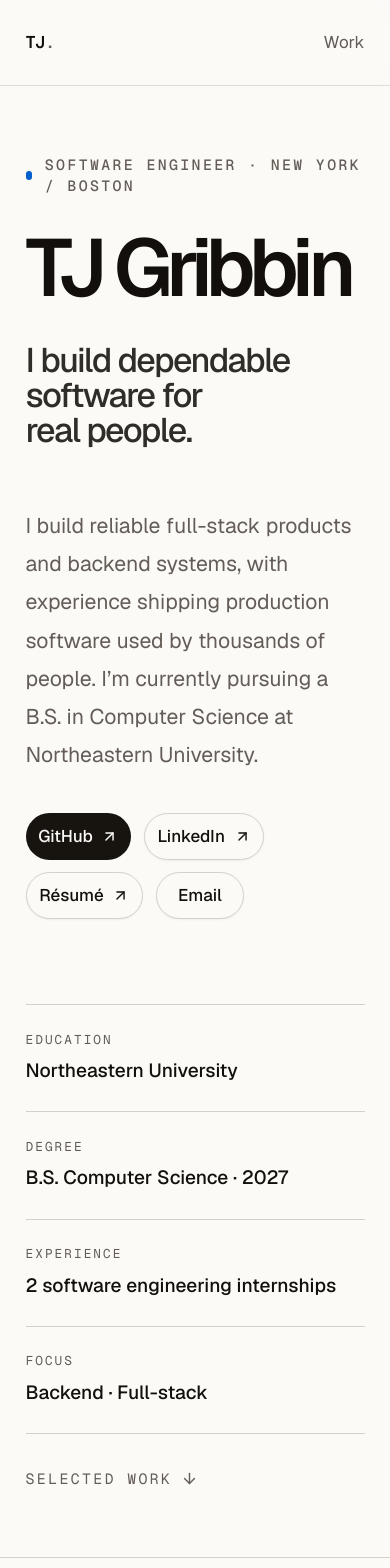
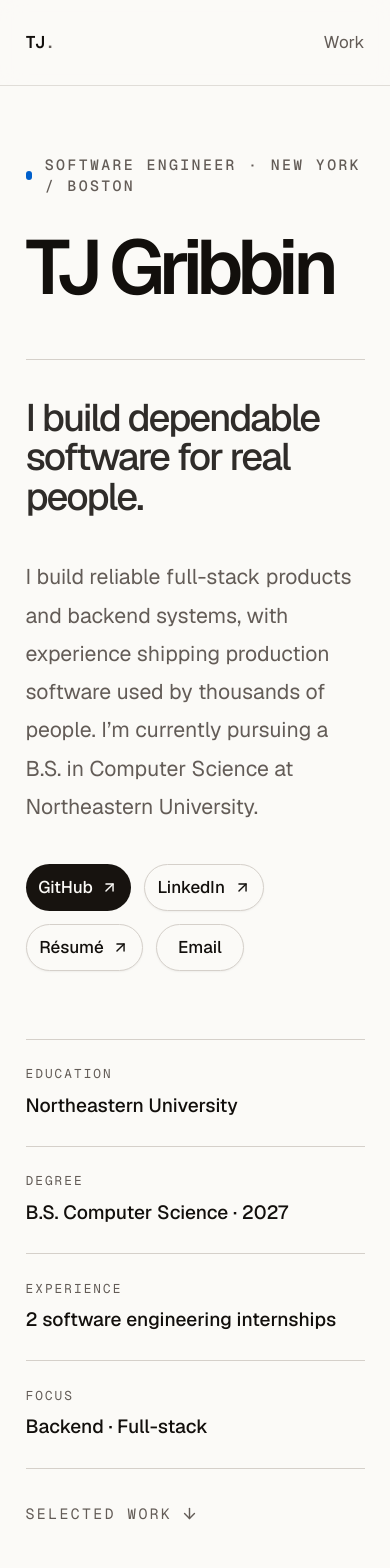
Before and after one commit to timothygribbin/personal-website-updated, a Next.js app: page / in a window 390 px wide. Shown: the top 1568 px of the page. Built offline with nearby package versions, Linux system fonts and the light colour scheme.

Commit message:
style: simplify hero and widen text flow

```diff
--- a/app/page.tsx
+++ b/app/page.tsx
@@ -47,22 +47,25 @@ export default function Home() {
       <SiteHeader />
 
       <main id="main-content">
-        <section className="page-grid border-b border-border py-16 md:py-24 lg:py-28">
-          <div className="lg:col-span-8">
+        <section className="page-grid border-b border-border py-16 md:py-20 lg:py-24">
+          <div className="lg:col-span-12">
             <p className="eyebrow">
               <span className="inline-block size-2 rounded-full bg-[var(--signal)]" />
               Software engineer · New York / Boston
             </p>
-            <h1 className="mt-9 max-w-[8ch] text-[clamp(4.75rem,9vw,11.5rem)] font-semibold leading-[0.82] tracking-[-0.075em]">
+            <h1 className="mt-9 text-[clamp(4.5rem,9.5vw,12rem)] font-semibold leading-[0.84] tracking-[-0.075em] sm:whitespace-nowrap">
               TJ Gribbin
             </h1>
-            <p className="mt-10 max-w-[25ch] text-balance text-[clamp(2rem,3.25vw,4.5rem)] font-medium leading-[1.02] tracking-[-0.045em] text-foreground/88">
+          </div>
+
+          <div className="mt-14 border-t border-border pt-9 lg:col-span-7 lg:mt-16 lg:pr-[4vw]">
+            <p className="max-w-[22ch] text-[clamp(2.25rem,3.35vw,4.75rem)] font-medium leading-[1.03] tracking-[-0.05em] text-foreground/88">
               I build dependable software for real people.
             </p>
           </div>
 
-          <div className="mt-14 flex flex-col justify-end lg:col-span-4 lg:mt-0 lg:border-l lg:border-border lg:pl-[4vw]">
-            <p className="max-w-2xl text-xl leading-9 text-muted-foreground lg:text-2xl lg:leading-10">
+          <div className="mt-10 flex flex-col justify-start lg:col-span-5 lg:mt-16 lg:border-l lg:border-t lg:border-border lg:pl-[4vw] lg:pt-9">
+            <p className="max-w-4xl text-xl leading-9 text-muted-foreground lg:text-2xl lg:leading-10">
               {portfolio.introduction}
             </p>
             <div className="mt-9 flex flex-wrap gap-3">
@@ -72,7 +75,7 @@ export default function Home() {
             </div>
           </div>
 
-          <dl className="mt-20 grid border-y border-border sm:grid-cols-2 lg:col-span-12 lg:grid-cols-4">
+          <dl className="mt-16 grid border-y border-border sm:grid-cols-2 lg:col-span-12 lg:mt-20 lg:grid-cols-4">
             {[
               ["Education", "Northeastern University"],
               ["Degree", "B.S. Computer Science · 2027"],
@@ -221,7 +224,7 @@ export default function Home() {
           <SectionHeading eyebrow="03 / About" title="A path built through momentum." />
           <div className="grid gap-10 border-t border-border pt-12 lg:grid-cols-12 lg:gap-8">
             <p className="eyebrow lg:col-span-4">Suffolk County → Northeastern</p>
-            <div className="max-w-5xl space-y-7 text-2xl leading-[1.55] tracking-[-0.015em] text-foreground/80 lg:col-span-8 lg:text-3xl">
+            <div className="space-y-7 text-xl leading-[1.6] tracking-[-0.015em] text-foreground/80 lg:col-span-8 lg:text-2xl">
               {portfolio.about.map((paragraph) => (
                 <p key={paragraph}>{paragraph}</p>
               ))}
@@ -235,7 +238,7 @@ export default function Home() {
               <p className="font-mono text-sm uppercase tracking-[0.18em] text-[var(--signal)]">
                 Résumé / PDF
               </p>
-              <h2 className="mt-5 max-w-[12ch] text-5xl font-semibold leading-[0.95] tracking-[-0.055em] sm:text-7xl lg:text-8xl">
+              <h2 className="mt-5 text-5xl font-semibold leading-[0.95] tracking-[-0.055em] sm:text-7xl lg:text-8xl">
                 The complete one-page version.
               </h2>
             </div>
--- a/components/section-heading.tsx
+++ b/components/section-heading.tsx
@@ -1,3 +1,3 @@
 export function SectionHeading({ eyebrow, title, description }: { eyebrow: string; title: string; description?: string }) {
-  return <div className="mb-14 grid gap-6 md:grid-cols-[0.8fr_1.7fr] md:gap-[6vw]"><p className="pt-2 font-mono text-sm uppercase tracking-[0.16em] text-muted-foreground">{eyebrow}</p><div><h2 className="max-w-4xl text-balance text-4xl font-semibold tracking-[-0.04em] sm:text-6xl lg:text-7xl">{title}</h2>{description && <p className="mt-6 max-w-3xl text-pretty text-lg leading-8 text-muted-foreground lg:text-xl lg:leading-9">{description}</p>}</div></div>;
+  return <div className="mb-14 grid gap-6 md:grid-cols-[0.8fr_1.7fr] md:gap-[6vw]"><p className="pt-2 font-mono text-sm uppercase tracking-[0.16em] text-muted-foreground">{eyebrow}</p><div><h2 className="text-4xl font-semibold tracking-[-0.04em] sm:text-6xl lg:text-7xl">{title}</h2>{description && <p className="mt-6 max-w-5xl text-lg leading-8 text-muted-foreground lg:text-xl lg:leading-9">{description}</p>}</div></div>;
 }
```
